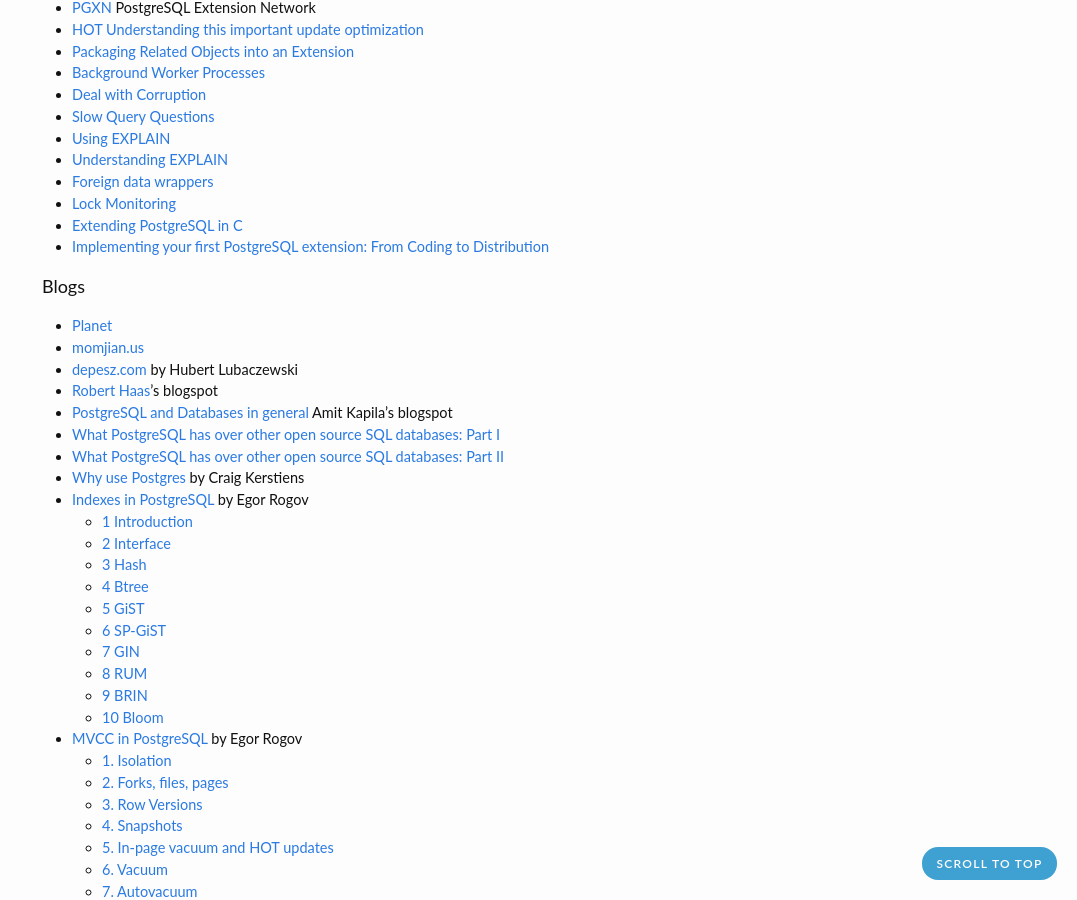
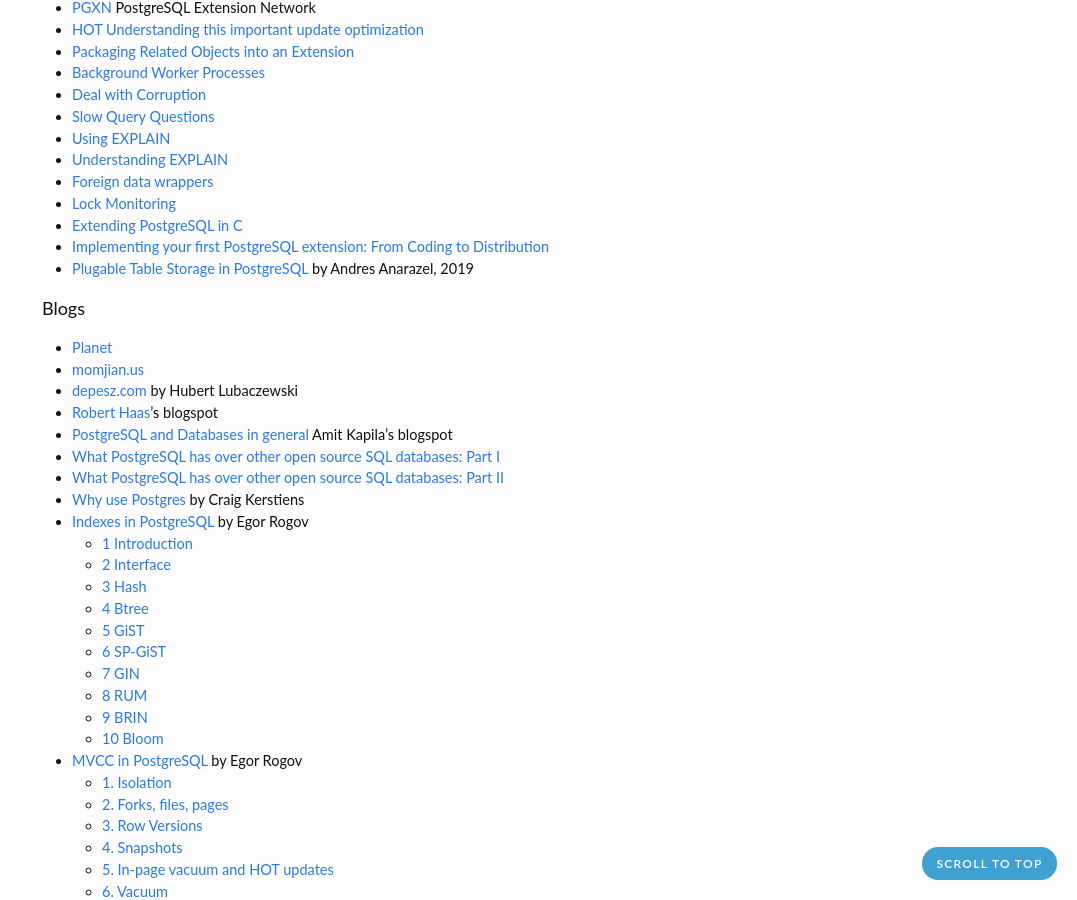
Before and after one commit to zhjwpku/zhjwpku.github.io, a Jekyll site: the page built from _posts/2022-07-12-awesome-postgres.md, in a window 1280 px wide and 900 px high, scrolled down 502 px. Shown: the whole window, without its empty margins (203-1280 px from the left). Built offline with Jekyll 4.4.1, drawn with Linux system fonts in a browser that asks for light colours; comment, search, counter and statistics services are not loaded.

Commit message:
Plugable Table Storage in PostgreSQL
Signed-off-by: Junwang Zhao <zhjwpku@gmail.com>

```diff
--- a/_posts/2022-07-12-awesome-postgres.md
+++ b/_posts/2022-07-12-awesome-postgres.md
@@ -34,6 +34,7 @@
 - [Lock Monitoring](https://wiki.postgresql.org/wiki/Lock_Monitoring)
 - [Extending PostgreSQL in C](https://pgconf.ru/media/2020/02/19/Extending_PostgreSQL_in_C.pdf)
 - [Implementing your first PostgreSQL extension: From Coding to Distribution](https://www.postgresql.eu/events/pgconfeu2019/sessions/session/2641/slides/265/Implementing%20your%20first%20PostgreSQL%20extension.pdf)
+- [Plugable Table Storage in PostgreSQL](https://www.youtube.com/watch?v=mTfvA9EQIz8) by Andres Anarazel, 2019
 
 <h4>Blogs</h4>
 
```
